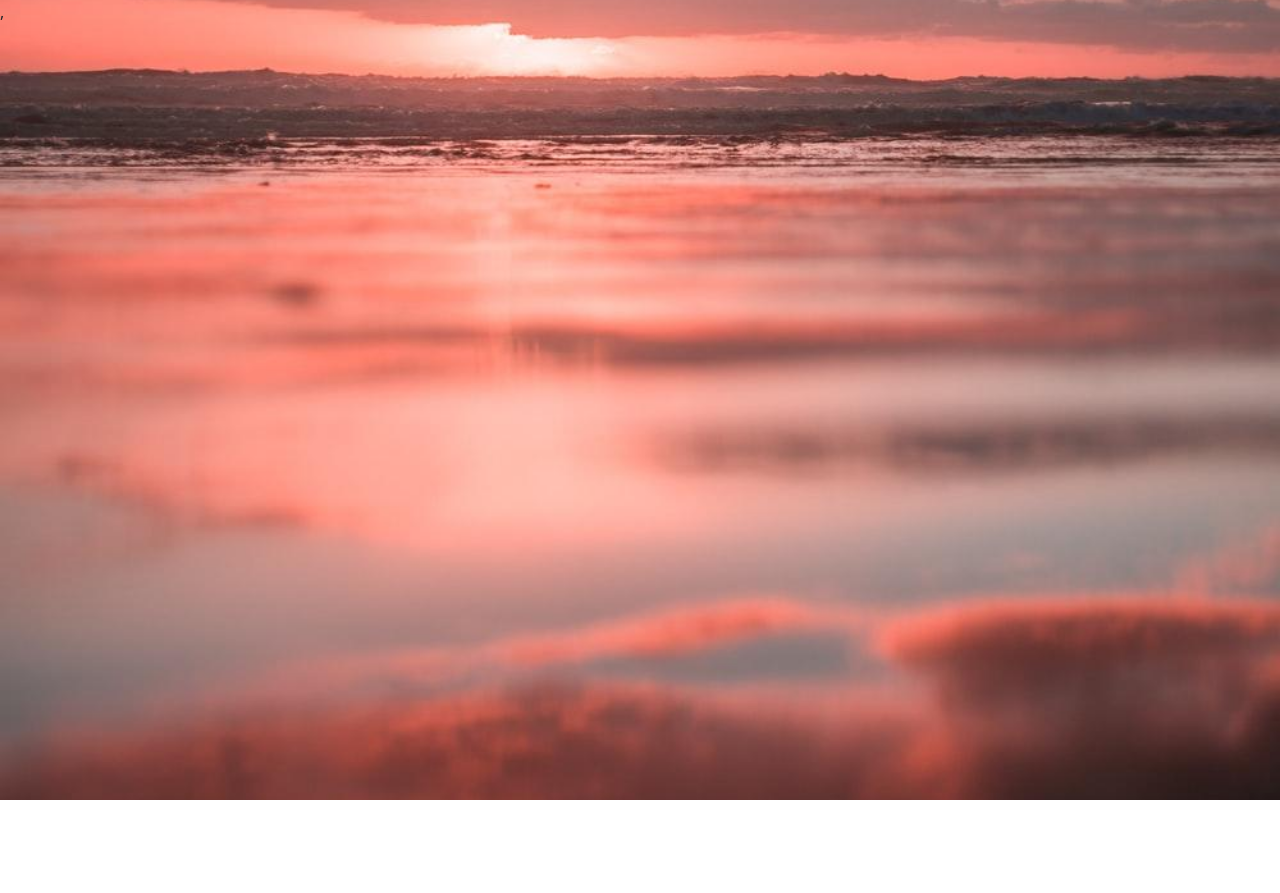
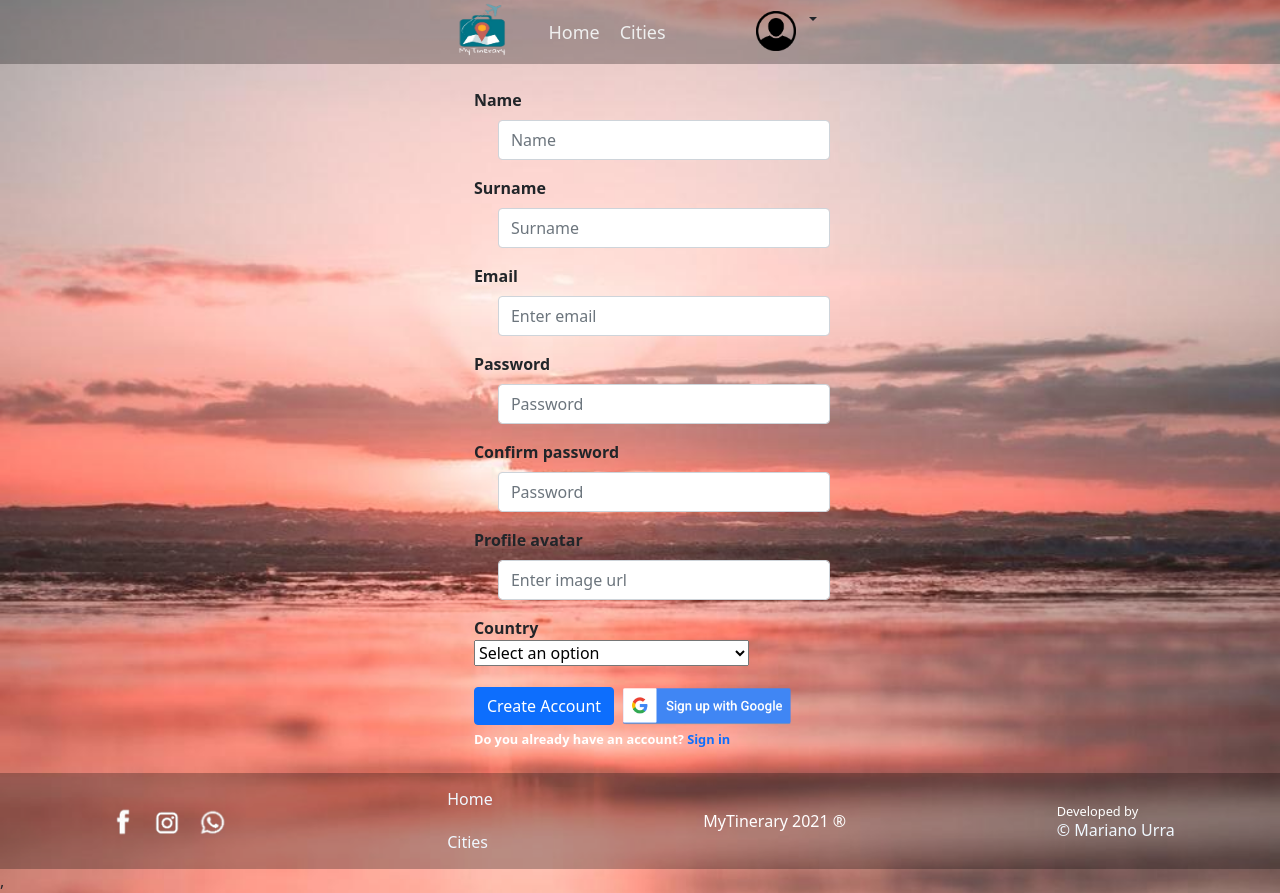
Before and after one commit to marianourra/mytinerary-urra, a React (Create React App) app in the folder frontend/: page /signup in a window 1280 px wide. Before the commit this address had no page. Before the commit the page ends 800 px from the top, so only its background shows below. Built offline with nearby package versions, Linux system fonts and the light colour scheme.

Commit message:
agrego pages signup y signin

```diff
--- a/frontend/src/App.js
+++ b/frontend/src/App.js
@@ -2,6 +2,8 @@ import React from "react";
 import Home from "./pages/Home";
 import { BrowserRouter, Routes, Route } from "react-router-dom";
 import Cities from './pages/Cities'
+import Signup from './pages/Signup'
+import Signin from './pages/Signin'
 import CitySinProps from "./pages/City";
 import withRouter from "./utils/withRouter";
 
@@ -14,6 +16,8 @@ const App = () => {
         <Route path="/" element={<Home />} />
         <Route path="cities" element={<Cities />} />
         <Route path="/city/:id" element={<City />} />
+        <Route path="signin" element={<Signin />} />
+        <Route path="signup" element={<Signup />} />
       </Routes>
     </BrowserRouter>
   );
--- a/frontend/src/componentes/Header.js
+++ b/frontend/src/componentes/Header.js
@@ -2,6 +2,7 @@ import React from "react";
 import logo from "../assets/logo.png";
 import user from "../assets/user.png";
 import { Link } from "react-router-dom";
+import {Dropdown } from "react-bootstrap";
 
 export default class Header extends React.Component {
   render() {
@@ -24,6 +25,15 @@ export default class Header extends React.Component {
             <Link to="/cities"><ion-icon name="airplane-outline"></ion-icon>Cities</Link>
           </div>
           <Link to="/"><img className="user" src={user} alt="user"></img></Link>
+          <Dropdown>
+  <Dropdown.Toggle variant="Secondary" id="dropdown-basic">
+  </Dropdown.Toggle>
+
+  <Dropdown.Menu>
+    <Dropdown.Item href="/signup">Sign up</Dropdown.Item>
+    <Dropdown.Item href="/signin">Sign in</Dropdown.Item>
+  </Dropdown.Menu>
+</Dropdown>
         </div>
       </div>
     );
--- a/frontend/src/componentes/Hero.js
+++ b/frontend/src/componentes/Hero.js
@@ -19,7 +19,7 @@ export default class Hero extends React.Component {
             cities!
           </h3>
 
-          <Link to="/cities"> <button class="button btn btn-outline" type="button">Let's go!</button></Link>
+          <Link to="/cities"> <button class="button btn btn-outline animacion" type="button">Let's go!</button></Link>
 
 
 </div>
--- a/frontend/src/index.css
+++ b/frontend/src/index.css
@@ -180,7 +180,7 @@ background-color: #00000046;
     color: black
   }
 
-  button:hover{
+  .animacion:hover{
     color: aliceblue;
     background-color: #fd8679;
     box-shadow: 2px 4px 109px 35px rgba(0,0,0,0.63);
@@ -418,3 +418,20 @@ margin: 1.5rem;
   display: flex;
   flex-direction: row;
 }
+
+.form{
+  display: flex;
+  justify-content: center;
+  align-items: center;
+  font-weight: bold;
+  margin: 1.5rem;
+}
+
+.google{
+  height: 3rem;
+  width: 12rem;
+}
+
+.signin{
+  margin-bottom: 20rem
+}
--- a/frontend/src/pages/Home.js
+++ b/frontend/src/pages/Home.js
@@ -3,6 +3,8 @@ import Header from '../componentes/Header'
 import Hero from '../componentes/Hero';
 import Carrusel from '../componentes/Carrusel';
 import Footer from '../componentes/Footer'
+
+
 
 
 export default class Home extends React.Component {
@@ -22,6 +24,10 @@ export default class Home extends React.Component {
 
       <Carrusel />
 
+
+
+
+
      <Footer />
 
 
--- /dev/null
+++ b/frontend/src/pages/Signin.js
@@ -0,0 +1,57 @@
+import React from "react";
+import Header from "../componentes/Header";
+import Footer from '../componentes/Footer'
+import { Form } from 'react-bootstrap';
+import { Button } from 'react-bootstrap'
+import { Link } from "react-router-dom";
+
+export default class Signup extends React.Component {
+
+    componentDidMount() {
+
+    }
+
+    render() {
+
+
+        return (
+            <>
+
+                <Header />
+
+
+                <div className="form signin">
+
+                <Form>
+                    <Form.Group className="mb-3" controlId="formBasicEmail">
+                        <Form.Label>Username</Form.Label>
+                        <Form.Control type="text" placeholder="username" />
+                        <Form.Text className="text-muted">
+                        </Form.Text>
+                    </Form.Group>
+
+                    <Form.Group className="mb-3" controlId="formBasicEmail">
+                        <Form.Label>Password</Form.Label>
+                        <Form.Control type="password" placeholder="Surname" />
+                        <Form.Text className="text-muted">
+                        </Form.Text>
+                    </Form.Group>
+
+
+
+
+                    <Button variant="primary" type="submit">
+                        Login
+                    </Button>
+
+                    </Form>
+
+                </div>
+
+                <Footer />
+
+            </>
+
+        )
+    }
+}
--- /dev/null
+++ b/frontend/src/pages/Signup.js
@@ -0,0 +1,308 @@
+import React from "react";
+import Header from "../componentes/Header";
+import Footer from '../componentes/Footer';
+import { Form } from 'react-bootstrap';
+import { Button } from 'react-bootstrap'
+import { Link } from "react-router-dom";
+import google from "../assets/login.png";
+
+const countries = [
+    "Afganistán",
+    "Albania",
+    "Alemania",
+    "Andorra",
+    "Angola",
+    "Antigua y Barbuda",
+    "Arabia Saudita",
+    "Argelia",
+    "Argentina",
+    "Armenia",
+    "Australia",
+    "Austria",
+    "Azerbaiyán",
+    "Bahamas",
+    "Bangladés",
+    "Barbados",
+    "Baréin",
+    "Bélgica",
+    "Belice",
+    "Benín",
+    "Bielorrusia",
+    "Birmania",
+    "Bolivia",
+    "Bosnia y Herzegovina",
+    "Botsuana",
+    "Brasil",
+    "Brunéi",
+    "Bulgaria",
+    "Burkina Faso",
+    "Burundi",
+    "Bután",
+    "Cabo Verde",
+    "Camboya",
+    "Camerún",
+    "Canadá",
+    "Catar",
+    "Chad",
+    "Chile",
+    "China",
+    "Chipre",
+    "Ciudad del Vaticano",
+    "Colombia",
+    "Comoras",
+    "Corea del Norte",
+    "Corea del Sur",
+    "Costa de Marfil",
+    "Costa Rica",
+    "Croacia",
+    "Cuba",
+    "Dinamarca",
+    "Dominica",
+    "Ecuador",
+    "Egipto",
+    "El Salvador",
+    "Emiratos Árabes Unidos",
+    "Eritrea",
+    "Eslovaquia",
+    "Eslovenia",
+    "España",
+    "Estados Unidos",
+    "Estonia",
+    "Etiopía",
+    "Filipinas",
+    "Finlandia",
+    "Fiyi",
+    "Francia",
+    "Gabón",
+    "Gambia",
+    "Georgia",
+    "Ghana",
+    "Granada",
+    "Grecia",
+    "Guatemala",
+    "Guyana",
+    "Guinea",
+    "Guinea ecuatorial",
+    "Guinea-Bisáu",
+    "Haití",
+    "Honduras",
+    "Hungría",
+    "India",
+    "Indonesia",
+    "Irak",
+    "Irán",
+    "Irlanda",
+    "Islandia",
+    "Islas Marshall",
+    "Islas Salomón",
+    "Israel",
+    "Italia",
+    "Jamaica",
+    "Japón",
+    "Jordania",
+    "Kazajistán",
+    "Kenia",
+    "Kirguistán",
+    "Kiribati",
+    "Kuwait",
+    "Laos",
+    "Lesoto",
+    "Letonia",
+    "Líbano",
+    "Liberia",
+    "Libia",
+    "Liechtenstein",
+    "Lituania",
+    "Luxemburgo",
+    "Madagascar",
+    "Malasia",
+    "Malaui",
+    "Maldivas",
+    "Malí",
+    "Malta",
+    "Marruecos",
+    "Mauricio",
+    "Mauritania",
+    "México",
+    "Micronesia",
+    "Moldavia",
+    "Mónaco",
+    "Mongolia",
+    "Montenegro",
+    "Mozambique",
+    "Namibia",
+    "Nauru",
+    "Nepal",
+    "Nicaragua",
+    "Níger",
+    "Nigeria",
+    "Noruega",
+    "Nueva Zelanda",
+    "Omán",
+    "Países Bajos",
+    "Pakistán",
+    "Palaos",
+    "Palestina",
+    "Panamá",
+    "Papúa Nueva Guinea",
+    "Paraguay",
+    "Perú",
+    "Polonia",
+    "Portugal",
+    "Reino Unido",
+    "República Centroafricana",
+    "República Checa",
+    "República de Macedonia",
+    "República del Congo",
+    "República Democrática del Congo",
+    "República Dominicana",
+    "República Sudafricana",
+    "Ruanda",
+    "Rumanía",
+    "Rusia",
+    "Samoa",
+    "San Cristóbal y Nieves",
+    "San Marino",
+    "San Vicente y las Granadinas",
+    "Santa Lucía",
+    "Santo Tomé y Príncipe",
+    "Senegal",
+    "Serbia",
+    "Seychelles",
+    "Sierra Leona",
+    "Singapur",
+    "Siria",
+    "Somalia",
+    "Sri Lanka",
+    "Suazilandia",
+    "Sudán",
+    "Sudán del Sur",
+    "Suecia",
+    "Suiza",
+    "Surinam",
+    "Tailandia",
+    "Tanzania",
+    "Tayikistán",
+    "Timor Oriental",
+    "Togo",
+    "Tonga",
+    "Trinidad y Tobago",
+    "Túnez",
+    "Turkmenistán",
+    "Turquía",
+    "Tuvalu",
+    "Ucrania",
+    "Uganda",
+    "Uruguay",
+    "Uzbekistán",
+    "Vanuatu",
+    "Venezuela",
+    "Vietnam",
+    "Yemen",
+    "Yibuti",
+    "Zambia",
+    "Zimbabue",
+  ];
+
+export default class Signup extends React.Component {
+
+    componentDidMount() {
+
+
+
+    }
+
+    render() {
+
+
+        return (
+
+        <>
+
+                <Header />
+
+
+                <div className="form">
+
+                <Form>
+                    <Form.Group className="mb-3">
+                        <Form.Label>Name</Form.Label>
+                        <Form.Control type="text" placeholder="Name" />
+                        <Form.Text className="text-muted">
+                        </Form.Text>
+                    </Form.Group>
+
+                    <Form.Group className="mb-3">
+                        <Form.Label>Surname</Form.Label>
+                        <Form.Control type="text" placeholder="Surname" />
+                        <Form.Text className="text-muted">
+                        </Form.Text>
+                    </Form.Group>
+
+                    <Form.Group className="mb-3">
+                        <Form.Label>Email</Form.Label>
+                        <Form.Control type="email" placeholder="Enter email" />
+                        <Form.Text className="text-muted">
+                        </Form.Text>
+                    </Form.Group>
+
+                    <Form.Group className="mb-3">
+                        <Form.Label>Password</Form.Label>
+                        <Form.Control type="password" placeholder="Password" />
+                    </Form.Group>
+
+
+                    <Form.Group className="mb-3">
+                        <Form.Label>Confirm password</Form.Label>
+                        <Form.Control type="password" placeholder="Password" />
+                    </Form.Group>
+
+
+                    <Form.Group className="mb-3" >
+                        <Form.Label>Profile avatar</Form.Label>
+                        <Form.Control type="url" placeholder="Enter image url" />
+                        <Form.Text className="text-muted">
+                        </Form.Text>
+                    </Form.Group>
+
+
+                    <Form.Group className="mb-3" >
+        <label class="textcolor" for="grade">Country</label>
+        <br/>
+        <select name="country" id="country">
+        <option value= "Select an option">Select an option</option>
+        {countries.map((country ) => {
+
+            return (
+
+                <option value={country}>{country}</option>
+
+            )
+        }
+        )}
+
+        </select>
+        </Form.Group>
+
+                    <Button variant="primary" type="submit">
+                        Create Account
+                    </Button>
+
+                    <Link to="/"><img className="google" src={google} alt="google" /></Link>
+
+                    <p> Do you already have an account? <Link to="/signin"><ion-icon name="airplane-outline"></ion-icon>Sign in</Link></p>
+
+
+                </Form>
+
+
+
+                  </div>
+
+                    <Footer />
+
+        </>
+
+                )
+    }
+}
```
Also changed, not shown: frontend/src/assets/login.png (added).
